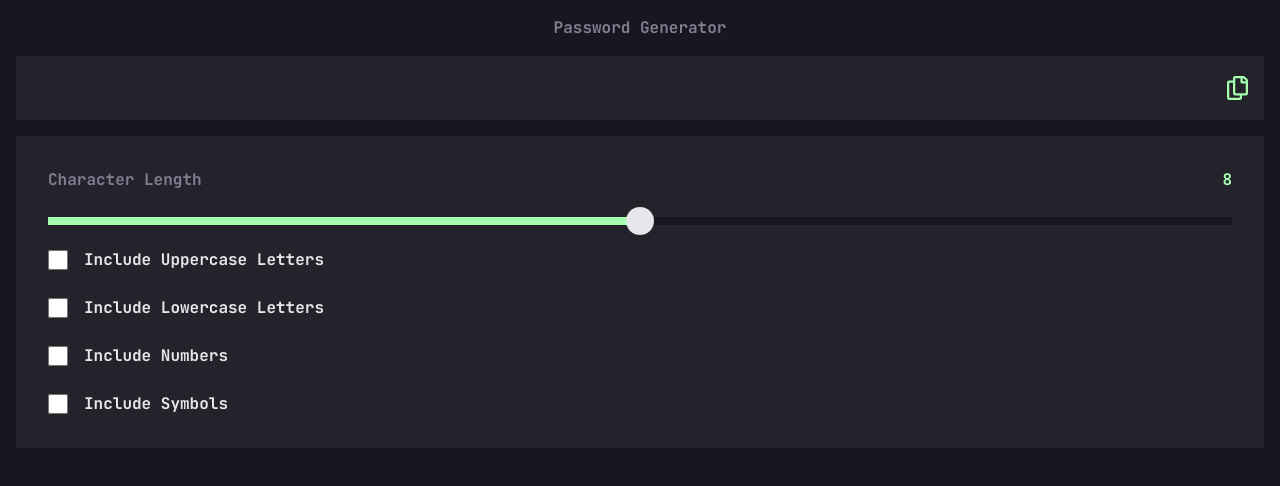
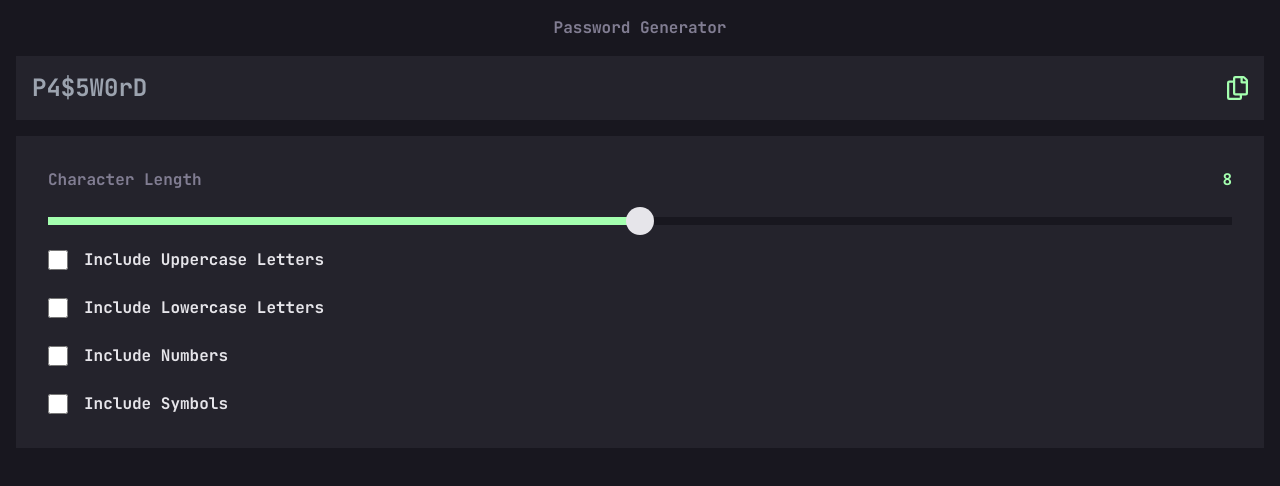
Before and after one commit to Mowee59/PasswordGenerator, an Angular app: page / in a window 1280 px wide. Shown: the top 486 px of the page. Built offline with nearby package versions, Linux system fonts and the light colour scheme.

Commit message:
Added placeholder for password display

```diff
--- a/src/app/component/password-display/password-display.component.html
+++ b/src/app/component/password-display/password-display.component.html
@@ -1,8 +1,9 @@
-<div class="h-16 bg-[#24232C] flex justify-between items-center p-4">
+<div class="flex h-16 items-center justify-between bg-[#24232C] p-4">
   <input
     type="text"
-    class="text-2xl bg-transparent w-full mr-4"
+    class="mr-4 w-full bg-transparent text-2xl"
     value="{{ password$ | async }}"
+    placeholder="P4$5W0rD"
   />
   <img src="assets/images/icon-copy.svg" alt="copy" class="" />
 </div>
```
